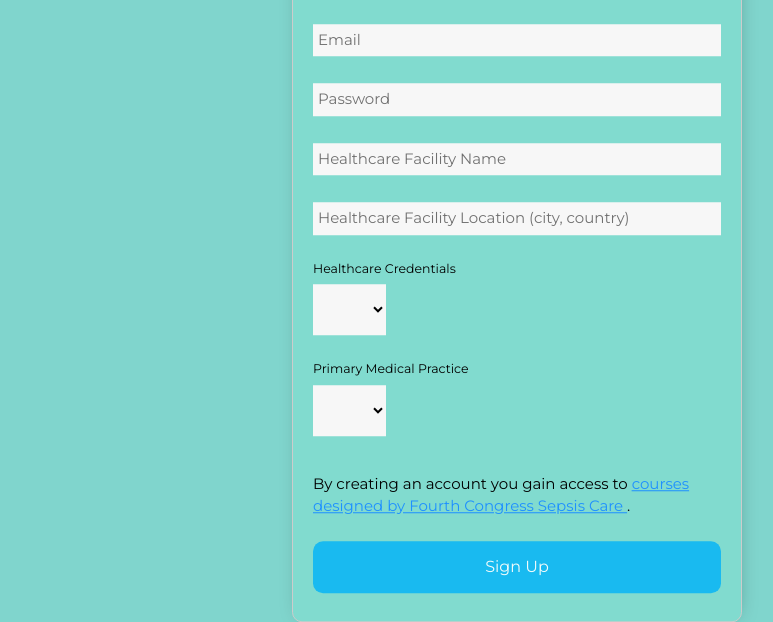
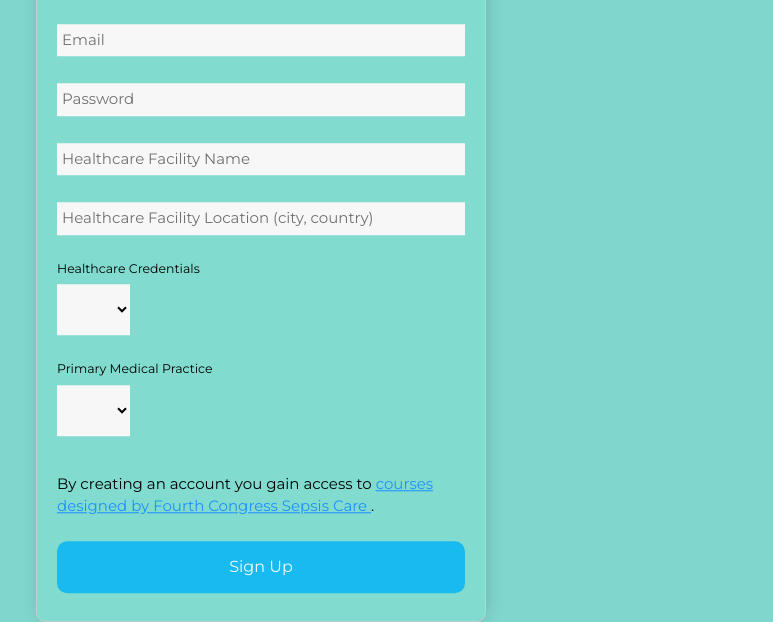
Before and after one commit to Gigx267/Sepsis-Care-Registration-, a plain HTML site: page index.html in a window 1280 px wide. Shown: the part 384-1006 px from the top of the page, without its empty margins (507-1280 px from the left). Drawn offline with nearby package versions, Linux system fonts and the light colour scheme.

Commit message:
index.html

```diff
--- a/index.html
+++ b/index.html
@@ -95,7 +95,7 @@ body {
     padding: 20px;
       width:450px;
     position: absolute;
-    left: 80%;
+    left: 60%;
     top: 75%;
     transform: translate(-50%, -50%);
       border:1px solid #ccc;
```
